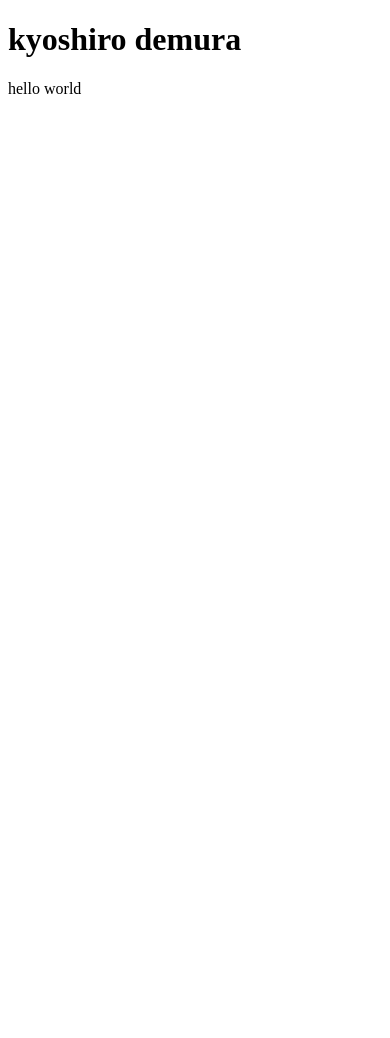
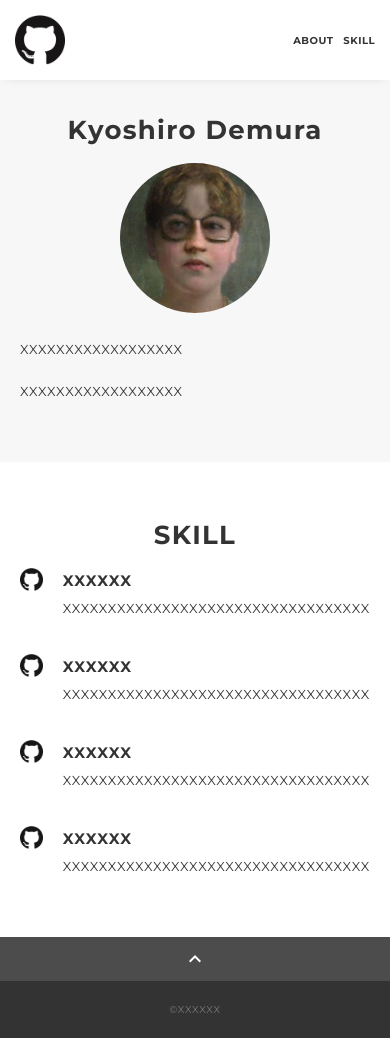
Before and after one commit to kyokyo-0165/portfolio, a plain HTML site: page docs/index.html in a window 390 px wide. Before the commit the page ends 844 px from the top, so only its background shows below. Drawn offline with nearby package versions, Linux system fonts and the light colour scheme.

Commit message:
テンプレート反映

```diff
--- /dev/null
+++ b/docs/css/ress.css
@@ -0,0 +1,283 @@
+/*!
+ * ress.css • v3.0.1
+ * MIT License
+ * github.com/filipelinhares/ress
+ */
+
+/* # =================================================================
+   # Global selectors
+   # ================================================================= */
+
+html {
+  box-sizing: border-box;
+  word-break: normal;
+  -moz-tab-size: 4;
+  tab-size: 4;
+
+  -webkit-text-size-adjust: 100%; /* Prevent adjustments of font size after orientation changes in iOS */
+}
+
+*,
+::before,
+::after {
+  box-sizing: inherit;
+  background-repeat: no-repeat; /* Set `background-repeat: no-repeat` to all elements and pseudo elements */
+}
+
+::before,
+::after {
+  vertical-align: inherit;
+  text-decoration: inherit; /* Inherit text-decoration and vertical align to ::before and ::after pseudo elements */
+}
+
+* {
+  margin: 0;
+  padding: 0; /* Reset `padding` and `margin` of all elements */
+}
+
+/* # =================================================================
+   # General elements
+   # ================================================================= */
+
+hr {
+  overflow: visible; /* Show the overflow in Edge and IE */
+  height: 0; /* Add the correct box sizing in Firefox */
+}
+
+details,
+main {
+  display: block; /* Render the `main` element consistently in IE. */
+}
+
+summary {
+  display: list-item; /* Add the correct display in all browsers */
+}
+
+small {
+  font-size: 80%; /* Set font-size to 80% in `small` elements */
+}
+
+[hidden] {
+  display: none; /* Add the correct display in IE */
+}
+
+abbr[title] {
+  /* Add the correct text decoration in Chrome, Edge, IE, Opera, and Safari */
+  text-decoration: underline;
+  text-decoration: underline dotted;
+  border-bottom: none; /* Remove the bottom border in Chrome 57 */
+}
+
+a {
+  background-color: transparent; /* Remove the gray background on active links in IE 10 */
+}
+
+a:active,
+a:hover {
+  outline-width: 0; /* Remove the outline when hovering in all browsers */
+}
+
+code,
+kbd,
+pre,
+samp {
+  font-family: monospace, monospace; /* Specify the font family of code elements */
+}
+
+pre {
+  font-size: 1em; /* Correct the odd `em` font sizing in all browsers */
+}
+
+b,
+strong {
+  font-weight: bolder; /* Add the correct font weight in Chrome, Edge, and Safari */
+}
+
+/* https://gist.github.com/unruthless/413930 */
+sub,
+sup {
+  position: relative;
+  font-size: 75%;
+  line-height: 0;
+  vertical-align: baseline;
+}
+
+sub {
+  bottom: -.25em;
+}
+
+sup {
+  top: -.5em;
+}
+
+/* # =================================================================
+   # Forms
+   # ================================================================= */
+
+input {
+  border-radius: 0;
+}
+
+/* Replace pointer cursor in disabled elements */
+[disabled] {
+  cursor: default;
+}
+
+[type="number"]::-webkit-inner-spin-button,
+[type="number"]::-webkit-outer-spin-button {
+  height: auto; /* Correct the cursor style of increment and decrement buttons in Chrome */
+}
+
+[type="search"] {
+  outline-offset: -2px; /* Correct the outline style in Safari */
+
+  -webkit-appearance: textfield; /* Correct the odd appearance in Chrome and Safari */
+}
+
+[type="search"]::-webkit-search-decoration {
+  -webkit-appearance: none; /* Remove the inner padding in Chrome and Safari on macOS */
+}
+
+textarea {
+  overflow: auto; /* Internet Explorer 11+ */
+  resize: vertical; /* Specify textarea resizability */
+}
+
+button,
+input,
+optgroup,
+select,
+textarea {
+  font: inherit; /* Specify font inheritance of form elements */
+}
+
+optgroup {
+  font-weight: bold; /* Restore the font weight unset by the previous rule */
+}
+
+button {
+  overflow: visible; /* Address `overflow` set to `hidden` in IE 8/9/10/11 */
+}
+
+button,
+select {
+  text-transform: none; /* Firefox 40+, Internet Explorer 11- */
+}
+
+/* Apply cursor pointer to button elements */
+button,
+[type="button"],
+[type="reset"],
+[type="submit"],
+[role="button"] {
+  cursor: pointer;
+  color: inherit;
+}
+
+/* Remove inner padding and border in Firefox 4+ */
+button::-moz-focus-inner,
+[type="button"]::-moz-focus-inner,
+[type="reset"]::-moz-focus-inner,
+[type="submit"]::-moz-focus-inner {
+  padding: 0;
+  border-style: none;
+}
+
+/* Replace focus style removed in the border reset above */
+button:-moz-focusring,
+[type="button"]::-moz-focus-inner,
+[type="reset"]::-moz-focus-inner,
+[type="submit"]::-moz-focus-inner {
+  outline: 1px dotted ButtonText;
+}
+
+button,
+html [type="button"],
+/* Prevent a WebKit bug where (2) destroys native `audio` and `video`controls in Android 4 */
+[type="reset"],
+[type="submit"] {
+  -webkit-appearance: button; /* Correct the inability to style clickable types in iOS */
+}
+
+/* Remove the default button styling in all browsers */
+button,
+input,
+select,
+textarea {
+  border-style: none;
+  background-color: transparent;
+}
+
+/* Style select like a standard input */
+select {
+  -webkit-appearance: none; /* Chrome 41+ */
+  -moz-appearance: none; /* Firefox 36+ */
+}
+
+select::-ms-expand {
+  display: none; /* Internet Explorer 11+ */
+}
+
+select::-ms-value {
+  color: currentColor; /* Internet Explorer 11+ */
+}
+
+legend {
+  display: table; /* Correct the text wrapping in Edge and IE */
+  max-width: 100%; /* Correct the text wrapping in Edge and IE */
+  max-width: 100%; /* Correct the text wrapping in Edge 18- and IE */
+  white-space: normal; /* Correct the text wrapping in Edge and IE */
+  color: inherit; /* Correct the color inheritance from `fieldset` elements in IE */
+  border: 0; /* Correct `color` not being inherited in IE 8/9/10/11 */
+}
+
+::-webkit-file-upload-button {
+  font: inherit; /* Change font properties to `inherit` in Chrome and Safari */
+  color: inherit;
+  /* Correct the inability to style clickable types in iOS and Safari */
+
+  -webkit-appearance: button;
+}
+
+/* # =================================================================
+   # Specify media element style
+   # ================================================================= */
+
+img {
+  border-style: none; /* Remove border when inside `a` element in IE 8/9/10 */
+}
+
+/* Add the correct vertical alignment in Chrome, Firefox, and Opera */
+progress {
+  vertical-align: baseline;
+}
+
+/* # =================================================================
+   # Accessibility
+   # ================================================================= */
+
+/* Hide content from screens but not screenreaders */
+@media screen {
+  [hidden~="screen"] {
+    display: inherit;
+  }
+  [hidden~="screen"]:not(:active):not(:focus):not(:target) {
+    position: absolute !important;
+    clip: rect(0 0 0 0) !important;
+  }
+}
+
+/* Specify the progress cursor of updating elements */
+[aria-busy="true"] {
+  cursor: progress;
+}
+
+/* Specify the pointer cursor of trigger elements */
+[aria-controls] {
+  cursor: pointer;
+}
+
+/* Specify the unstyled cursor of disabled, not-editable, or otherwise inoperable elements */
+[aria-disabled] {
+  cursor: default;
+}
--- /dev/null
+++ b/docs/css/style.css
@@ -0,0 +1,311 @@
+body {
+  font-family: "Montserrat","Helvetica Neue",Arial,"Hiragino Kaku Gothic ProN","Hiragino Sans",Meiryo,sans-serif;
+  font-size: 14px;
+  line-height: 1.8;
+  letter-spacing: .8px;
+  color: #333;
+}
+
+a {
+  transition: opacity .3s;
+  text-decoration: none;
+  color: #1ca9e3;
+}
+
+img {
+  max-width: 100%;
+  height: auto;
+  vertical-align: bottom;
+  border-style: none;
+}
+
+ul,
+li {
+  list-style: none;
+}
+
+.pc-only {
+  display: block;
+}
+
+.sp-only {
+  display: none;
+}
+
+.wrapper {
+  padding-top: 73px;
+}
+
+.section {
+  padding: 90px 0;
+}
+
+.section:nth-of-type(odd) {
+  background-color: #f7f7f7;
+}
+
+.inner {
+  max-width: 1340px;
+  margin: 0 auto;
+  padding: 0 40px;
+}
+
+.title {
+  font-size: 34px;
+  font-weight: bold;
+  line-height: 1;
+  margin-bottom: 40px;
+  text-align: center;
+  letter-spacing: .05em;
+  color: #333;
+}
+
+.lead {
+  margin-bottom: 30px;
+}
+
+/*--- header ---*/
+.header {
+  position: fixed;
+  top: 0;
+  z-index: 1;
+  width: 100%;
+  background-color: #fff;
+  box-shadow: 0 5px 10px -6px rgba(0,0,0,.1);
+}
+
+.header .inner {
+  display: flex;
+  align-items: center;
+  justify-content: space-between;
+  padding: 20px 40px;
+}
+
+.header-logo {
+  font-size: 20px;
+  font-weight: bold;
+  line-height: 1.2;
+  margin-right: 20px;
+  letter-spacing: .05em;
+}
+
+.header-logo a {
+  color: #333;
+}
+
+.header-banner {
+  width: 50px;
+}
+.header-nav-list {
+  display: flex;
+  justify-content: space-between;
+}
+
+.header-nav-item:not(:last-child) {
+  margin-right: 20px;
+}
+
+.header-nav-item a {
+  position: relative;
+  font-size: 13px;
+  font-weight: bold;
+  display: inline-block;
+  padding: 5px 0;
+  transition: .3s;
+  letter-spacing: .05em;
+  color: #333;
+}
+.header-nav-item a:after {
+  position: absolute;
+  bottom: 0;
+  left: 50%;
+  width: 0;
+  height: 3px;
+  content: "";
+  transition: .3s;
+  -webkit-transform: translateX(-50%);
+  transform: translateX(-50%);
+  background-color: #333;
+}
+
+.header-nav-item a:hover:after {
+  width: 100%;
+}
+
+/*--- about ---*/
+.profile {
+  display: flex;
+  flex-wrap: wrap;
+  max-width: 800px;
+  margin: 0 auto;
+}
+.profile-img {
+  width: 20%;
+  margin-right: 30px;
+  border-radius: 50%;
+}
+.profile-img img {
+  border-radius: 50%;
+}
+.profile-body {
+  flex: 1;
+}
+.profile-body p:not(:last-child) {
+  margin-bottom: 30px;
+}
+
+/*--- skill ---*/
+.skill-list {
+  display: flex;
+  flex-wrap: wrap;
+  justify-content: space-between;
+  margin-bottom: -50px;
+}
+
+.skill-item {
+  display: flex;
+  align-items: flex-start;
+  justify-content: space-between;
+  width: 48%;
+  margin-bottom: 50px;
+}
+
+.skill-img {
+  width: 60px;
+  height: auto;
+  margin-right: 20px;
+}
+
+.skill-body {
+  flex: 1;
+}
+
+.skill-name {
+  margin-bottom: 3px;
+}
+
+/*--- contact ---*/
+.contact {
+  text-align: center;
+}
+
+.contact-item:not(:last-child) {
+  margin-right: 10px;
+}
+
+.contact-icon {
+  width: 50px;
+}
+
+/*--- page-top ---*/
+.page-top {
+  font-weight: bold;
+  padding: 10px;
+  cursor: pointer;
+  text-align: center;
+  background-color: #4c4c4c;
+}
+
+.page-top .material-icons-outlined {
+  vertical-align: bottom;
+  color: #fff;
+}
+
+/*--- footer ---*/
+.footer {
+  padding: 30px;
+  background-color: #333;
+}
+
+.copyright {
+  font-size: 10px;
+  text-align: center;
+  color: #797979;
+}
+
+
+/* --- media Queries 767 ---*/
+@media screen and (max-width: 767px) {
+  body {
+    font-size: 13px;
+    line-height: 1.7;
+  }
+
+  .pc-only {
+    display: none;
+  }
+
+  .sp-only {
+    display: block;
+  }
+
+  .title {
+    font-size: 26px;
+    margin-bottom: 20px;
+  }
+
+  .wrapper {
+    padding-top: 57px;
+  }
+
+  .section {
+    padding: 60px 0;
+  }
+
+  .inner {
+    padding: 0 20px;
+  }
+
+  .header .inner {
+    padding: 15px;
+  }
+
+  .header-logo {
+    font-size: 15px;
+    margin-right: 15px;
+  }
+
+  .header-nav-item:not(:last-child) {
+    margin-right: 10px;
+  }
+
+  .header-nav-item a {
+    font-size: 10px;
+  }
+
+  .header-nav-item a:after {
+    display: none;
+  }
+
+  .profile {
+    display: block;
+  }
+  .profile-img {
+    width: 150px;
+    margin: 0 auto;
+    margin-bottom: 25px;
+  }
+
+  .profile-body p:not(:last-child) {
+    margin-bottom: 20px;
+  }
+
+  .skill-list {
+    display: block;
+    margin-bottom: 0;
+  }
+
+  .skill-item {
+    width: 100%;
+    margin-bottom: 35px;
+  }
+
+  .skill-item:last-child {
+    margin-bottom: 0;
+  }
+
+  .footer {
+    padding: 20px;
+  }
+
+}
--- a/docs/index.html
+++ b/docs/index.html
@@ -1,11 +1,117 @@
 <!DOCTYPE html>
 <html>
 <head>
-<meta charset="UTF-8">
-<title>My Portfolio</title>
+<meta charset="utf-8" />
+<meta name="viewport"
+	content="width=device-width,initial-scale=1.0,user-scalable=no" />
+<meta property="og:type" content="website" />
+<meta property="og:title" content="XXXXXX's portfolio" />
+<!-- <meta property="og:url" content="dummyurl" /> -->
+<meta property="og:description" content="XXXXXXの自己紹介サイトです。" />
+<meta property="og:image" content="img/ogp.png" />
+<meta name="description" content="XXXXXXの自己紹介サイトです。" />
+<title>XXXXXX ポートフォリオ</title>
+<link rel="preconnect" href="https://fonts.gstatic.com" />
+<link
+	href="https://fonts.googleapis.com/css2?family=Montserrat:wght@400;700&display=swap"
+	rel="stylesheet" />
+<link
+	href="https://fonts.googleapis.com/css?family=Material+Icons+Outlined"
+	rel="stylesheet" />
+<link href="css/ress.css" media="all" rel="stylesheet" type="text/css" />
+<link href="css/style.css" media="all" rel="stylesheet" type="text/css" />
+<!-- <link rel="shortcut icon" href="img/favicon.ico" /> -->
+<!-- <link rel="canonical" href="dummyurl" /> -->
 </head>
+
 <body>
-	<h1>kyoshiro demura</h1>
-	<p>hello world</p>
+	<div class="wrapper">
+		<header class="header">
+			<div class="inner">
+				<h1 class="header-logo">
+					<a href="#"><img class="header-banner" src="img/github.png"
+						alt="ロゴマーク" /> </a>
+				</h1>
+				<nav class="header-nav">
+					<ul class="header-nav-list">
+						<li class="header-nav-item"><a href="#about">ABOUT</a></li>
+						<li class="header-nav-item"><a href="#skill">SKILL</a></li>
+					</ul>
+				</nav>
+			</div>
+		</header>
+
+		<main class="content">
+			<section class="about section" id="about">
+				<div class="inner">
+					<h2 class="title">Kyoshiro Demura</h2>
+					<div class="profile">
+						<p class="profile-img">
+							<img src="img/profile.png" alt="自画像" />
+						</p>
+						<div class="profile-body">
+							<p>XXXXXXXXXXXXXXXXXX</p>
+							<p>XXXXXXXXXXXXXXXXXX</p>
+						</div>
+					</div>
+				</div>
+			</section>
+
+			<section class="skill section" id="skill">
+				<div class="inner">
+					<h2 class="title">SKILL</h2>
+					<div class="skill-list">
+						<div class="skill-item">
+							<p class="skill-img">
+								<img src="img/github.png" alt="logo" />
+							</p>
+							<div class="skill-body">
+								<h3 class="skill-name">XXXXXX</h3>
+								<p class="skill-text">XXXXXXXXXXXXXXXXXXXXXXXXXXXXXXXXXX</p>
+							</div>
+						</div>
+						<div class="skill-item">
+							<p class="skill-img">
+								<img src="img/github.png" alt="logo" />
+							</p>
+							<div class="skill-body">
+								<h3 class="skill-name">XXXXXX</h3>
+								<p class="skill-text">XXXXXXXXXXXXXXXXXXXXXXXXXXXXXXXXXX</p>
+							</div>
+						</div>
+						<div class="skill-item">
+							<p class="skill-img">
+								<img src="img/github.png" alt="logo" />
+							</p>
+							<div class="skill-body">
+								<h3 class="skill-name">XXXXXX</h3>
+								<p class="skill-text">XXXXXXXXXXXXXXXXXXXXXXXXXXXXXXXXXX</p>
+							</div>
+						</div>
+						<div class="skill-item">
+							<p class="skill-img">
+								<img src="img/github.png" alt="logo" />
+							</p>
+							<div class="skill-body">
+								<h3 class="skill-name">XXXXXX</h3>
+								<p class="skill-text">XXXXXXXXXXXXXXXXXXXXXXXXXXXXXXXXXX</p>
+							</div>
+						</div>
+					</div>
+				</div>
+			</section>
+
+			<div class="page-top" id="js-page-top">
+				<span class="material-icons-outlined">expand_less</span>
+			</div>
+
+			<footer class="footer">
+				<div class="copyright">&copy;XXXXXX</div>
+			</footer>
+		</main>
+	</div>
+	<script
+		src="https://ajax.googleapis.com/ajax/libs/jquery/3.5.1/jquery.min.js"></script>
+	<script src="js/script.js"></script>
 </body>
 </html>
--- /dev/null
+++ b/docs/js/script.js
@@ -0,0 +1,20 @@
+$(function () {
+
+  //ページ内スクロール
+  var navHeight = $(".header").outerHeight();
+
+  $('a[href^="#"]').on("click", function () {
+    var href = $(this).attr("href");
+    var target = $(href == "#" || href == "" ? "html" : href);
+    var position = target.offset().top - navHeight;
+    $("html, body").animate({ scrollTop: position, }, 300, "swing");
+    return false;
+  });
+
+  //ページトップ
+  $("#js-page-top").on("click", function () {
+    $("body,html").animate({ scrollTop: 0, }, 300);
+    return false;
+  });
+
+});
```
Also changed, not shown: docs/img/github.png (added), docs/img/ogp.png (added), docs/img/profile.png (added).
